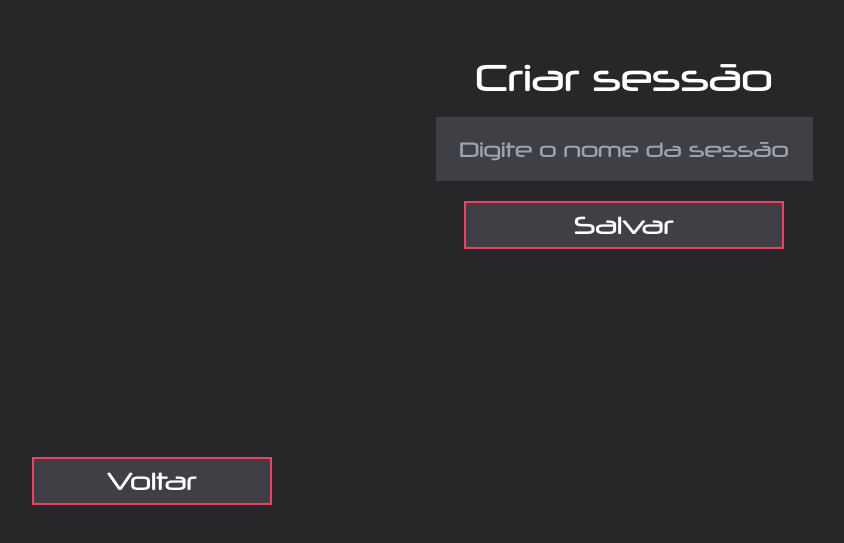
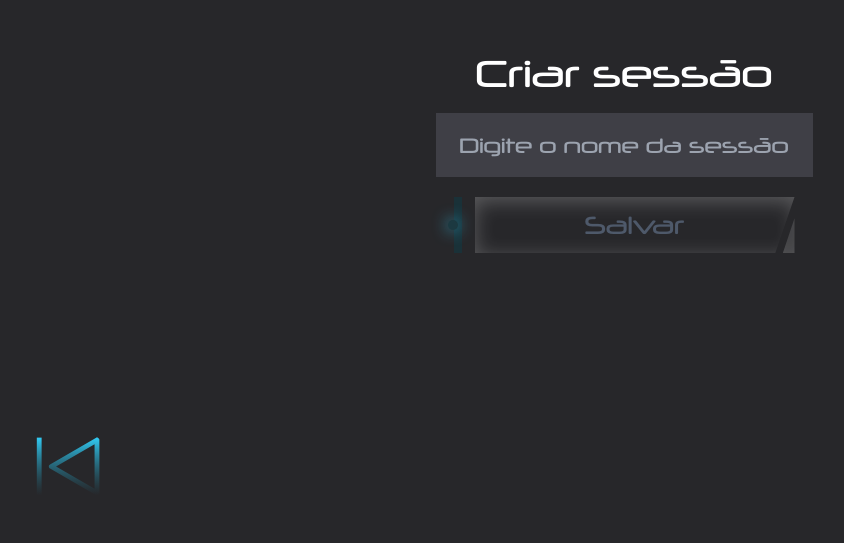
Before and after one commit to carlos-hfc/arena-front, a React (Vite) app: page /register-session in a window 1280 px wide. Shown: the part 247-790 px from the top of the page, without its empty margins (16-860 px from the left). Built offline with nearby package versions, Linux system fonts and the light colour scheme; no server answers.

Commit message:
feat: update button layout

```diff
--- a/package.json
+++ b/package.json
@@ -11,12 +11,14 @@
   },
   "dependencies": {
     "@tanstack/react-query": "^5.59.0",
+    "arena-front": "file:",
     "axios": "^1.7.7",
     "lucide-react": "^0.446.0",
     "path": "^0.12.7",
     "react": "^18.3.1",
     "react-dom": "^18.3.1",
-    "react-router-dom": "^6.26.2"
+    "react-router-dom": "^6.26.2",
+    "styled-components": "^6.1.13"
   },
   "devDependencies": {
     "@ch-faustino/eslint-config": "^1.0.1",
--- a/src/components/back-button.tsx
+++ b/src/components/back-button.tsx
@@ -10,12 +10,67 @@ export const BackButton = forwardRef<
   return (
     <Link
       ref={ref}
-      className={cn(
-        "text-white flex justify-center items-center bg-zinc-700 w-60 h-12 border-2 border-rose-500 text-2xl absolute left-12 bottom-12",
-        className,
-      )}
+      className={cn("w-auto h-auto absolute left-12 bottom-12", className)}
       {...props}
-    />
+    >
+      <svg
+        width="77"
+        height="77"
+        viewBox="0 0 77 77"
+        fill="none"
+        xmlns="http://www.w3.org/2000/svg"
+      >
+        <g clipPath="url(#clip0_29_1362)">
+          <path
+            d="M64.9689 67.375C64.5474 67.378 64.1325 67.2701 63.7657 67.0622L18.047 40.5935C17.6767 40.3836 17.3687 40.0793 17.1544 39.7115C16.9401 39.3437 16.8271 38.9257 16.8271 38.5C16.8271 38.0744 16.9401 37.6564 17.1544 37.2886C17.3687 36.9208 17.6767 36.6165 18.047 36.4066L63.7657 9.93786C64.1315 9.72666 64.5465 9.61548 64.9689 9.61548C65.3913 9.61548 65.8062 9.72666 66.172 9.93786C66.5392 10.1499 66.8439 10.4551 67.0551 10.8227C67.2664 11.1904 67.3768 11.6073 67.3751 12.0313V64.9688C67.3751 65.607 67.1216 66.219 66.6703 66.6703C66.2191 67.1215 65.607 67.375 64.9689 67.375ZM24.0626 38.5L62.5626 60.806V16.1941L24.0626 38.5Z"
+            fill="url(#paint0_linear_29_1362)"
+          />
+          <path
+            d="M9.625 9.625H4.8125V67.375H9.625V9.625Z"
+            fill="url(#paint1_linear_29_1362)"
+          />
+        </g>
+        <defs>
+          <linearGradient
+            id="paint0_linear_29_1362"
+            x1="42.1011"
+            y1="9.61548"
+            x2="42.1011"
+            y2="67.3751"
+            gradientUnits="userSpaceOnUse"
+          >
+            <stop stopColor="#31CBF4" />
+            <stop
+              offset="1"
+              stopColor="#1D768E"
+              stopOpacity="0"
+            />
+          </linearGradient>
+          <linearGradient
+            id="paint1_linear_29_1362"
+            x1="7.21875"
+            y1="9.625"
+            x2="7.21875"
+            y2="67.375"
+            gradientUnits="userSpaceOnUse"
+          >
+            <stop stopColor="#31CBF4" />
+            <stop
+              offset="1"
+              stopColor="#1D768E"
+              stopOpacity="0"
+            />
+          </linearGradient>
+          <clipPath id="clip0_29_1362">
+            <rect
+              width="77"
+              height="77"
+              fill="white"
+            />
+          </clipPath>
+        </defs>
+      </svg>
+    </Link>
   )
 })
 
--- a/src/components/button.tsx
+++ /dev/null
@@ -1,15 +0,0 @@
-import { ComponentProps } from "react"
-
-import { cn } from "@/utils/cn"
-
-export function Button({ className, ...props }: ComponentProps<"button">) {
-  return (
-    <button
-      className={cn(
-        "text-white flex justify-center items-center bg-zinc-700 w-80 h-12 border-2 border-rose-500 text-2xl disabled:opacity-40",
-        className,
-      )}
-      {...props}
-    />
-  )
-}
--- /dev/null
+++ b/src/components/button/index.tsx
@@ -0,0 +1,21 @@
+import { ComponentProps } from "react"
+
+import { cn } from "@/utils/cn"
+
+import { ButtonContainer } from "./styles"
+
+export function Button({ className, ...props }: ComponentProps<"button">) {
+  return (
+    <ButtonContainer>
+      <span className="state-indicator" />
+      <span className="button-bg" />
+      <button
+        className={cn(
+          "flex justify-center items-center bg-transparent w-80 h-14 text-2xl disabled:opacity-40",
+          className,
+        )}
+        {...props}
+      />
+    </ButtonContainer>
+  )
+}
--- /dev/null
+++ b/src/components/button/styles.ts
@@ -0,0 +1,128 @@
+import styled from "styled-components"
+
+import bg from "@/assets/button-background.svg"
+
+export const ButtonContainer = styled.div`
+  position: relative;
+  border-left: solid 8px #1a3138;
+  padding-left: 13px;
+  color: #4e596a;
+
+  // Círculo que acompanha a borda do container do botão
+  .state-indicator {
+    display: block;
+    width: 10px;
+    height: 10px;
+    background: #1c3941;
+    filter: drop-shadow(0px 0px 8px #31cbf4);
+    position: absolute;
+    left: -4px;
+    bottom: 50%;
+    transform: translate(-100%, 50%);
+    border-radius: 20px;
+  }
+
+  .button-bg {
+    display: none;
+    background-image: url("${bg}");
+    position: absolute;
+    top: 0;
+    width: 50%;
+    height: 20px;
+    background-position: center;
+    background-repeat: no-repeat;
+    background-size: contain;
+    transform: translateY(-85%);
+  }
+
+  button {
+    clip-path: polygon(0 0, 100% 0, 94% 100%, 0% 100%);
+    position: relative;
+    box-shadow: 0px 4px 20px 0px rgba(255, 255, 255, 0.25) inset;
+
+    // Borda do botão
+    &::after {
+      content: "";
+      display: block;
+      width: 100%;
+      height: 100%;
+      position: absolute;
+      clip-path: polygon(
+        0% 0%,
+        0 100%,
+        3px 100%,
+        3px 3px,
+        calc(100% - 4px) 3px,
+        calc(94% - 2px) 94%,
+        3px calc(94%),
+        0 100%,
+        100% 100%,
+        100% 0%
+      );
+    }
+  }
+
+  // Triângulo que simula a continuação do botão após o "recorte"
+  &::before {
+    content: "";
+    display: block;
+    width: 3.5%;
+    height: 100%;
+    position: absolute;
+    right: 0;
+    top: 0;
+    clip-path: polygon(100% 38%, 100% 38%, 100% 100%, 0% 100%);
+    box-shadow: 0px 4px 20px 0px rgba(255, 255, 255, 0.25) inset;
+  }
+
+  // Borda do triângulo que simula a continuação do botão após o "recorte"
+  &::after {
+    content: "";
+    display: block;
+    width: 3.5%;
+    height: 100%;
+    position: absolute;
+    right: 0;
+    top: 0;
+    clip-path: polygon(
+      0% 100%,
+      3px 100%,
+      calc(100% - 2.5px) calc(50% + 8px),
+      calc(100% - 3px) calc(100% - 3px),
+      3px calc(100% - 3px),
+      3px 100%,
+      100% 100%,
+      100% 36%
+    );
+  }
+
+  &:hover,
+  &:active {
+    button {
+      box-shadow: 0 0 12px 0 #31cbf4 inset;
+
+      &::after,
+      &::before {
+        background: #31cbf4;
+        box-shadow: 0 0 12px 0 #31cbf4 inset;
+      }
+    }
+
+    &::after,
+    .state-indicator {
+      background: #31cbf4;
+      box-shadow: 0px 0px 3px #31cbf4;
+    }
+
+    .button-bg {
+      display: block;
+    }
+  }
+
+  &:active {
+    button {
+      color: #31cbf4;
+      text-shadow: 0px 0px 10px #31cbf4;
+    }
+  }
+`
```
Also changed, not shown: src/assets/button-background.svg, 1 other file (tests, documents, lock files or other folders).
